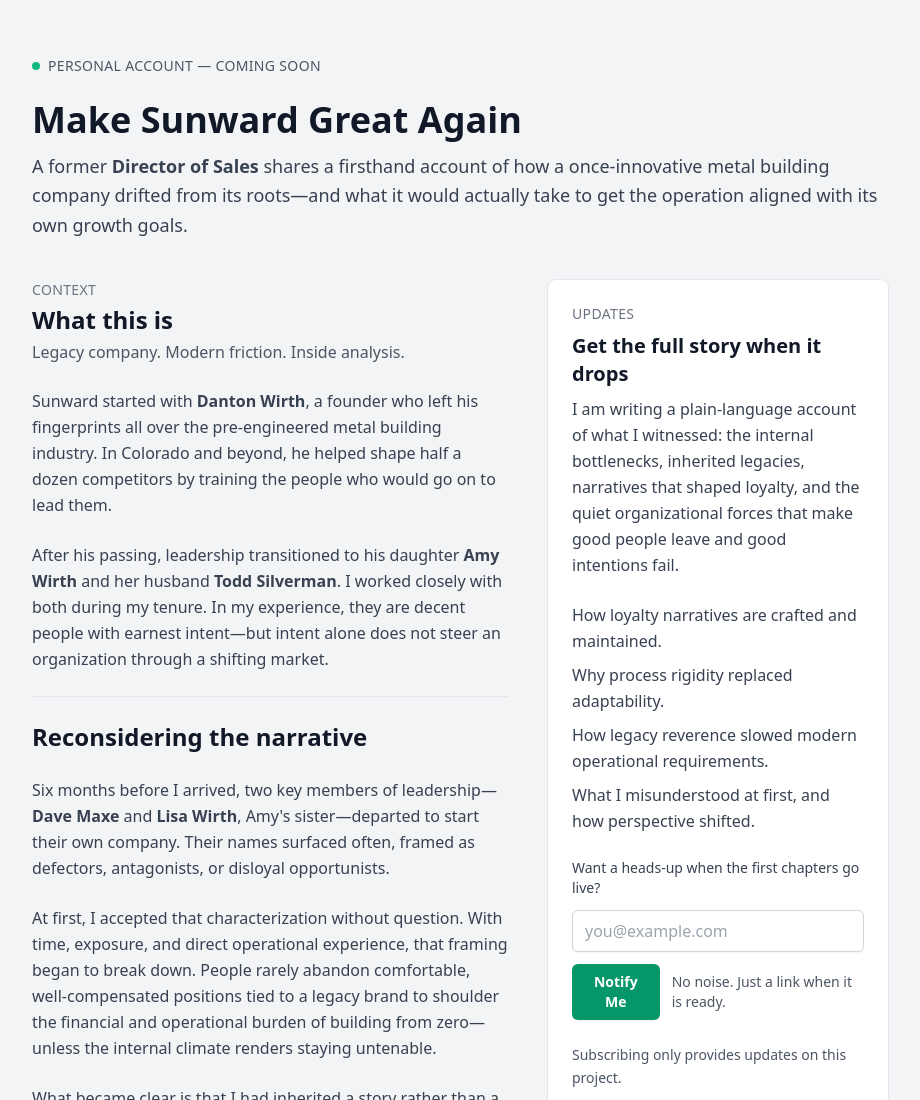
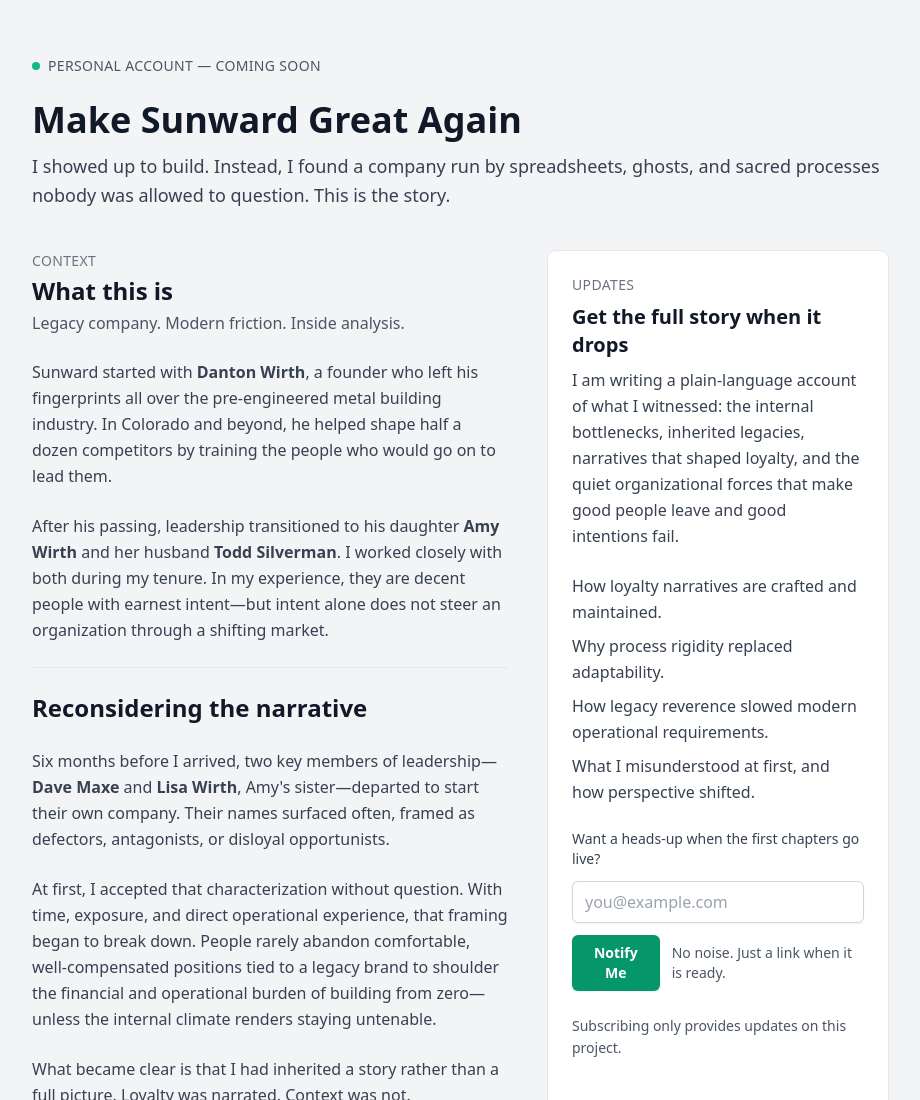
Before and after one commit to TDodgeCo/make-sunward-great-again, a plain HTML site: page index.html in a window 1280 px wide. Shown: the top 1100 px of the page, without its empty margins (180-1100 px from the left). Drawn offline with nearby package versions, Linux system fonts and the light colour scheme.

Commit message:
updated description

```diff
--- a/index.html
+++ b/index.html
@@ -16,7 +16,7 @@
 
     <h1 class="mt-6 text-3xl font-semibold text-gray-900 sm:text-4xl">Make Sunward Great Again</h1>
     <p class="mt-3 text-lg leading-relaxed text-gray-700">
-      A former <span class="font-semibold">Director of Sales</span> shares a firsthand account of how a once-innovative metal building company drifted from its roots—and what it would actually take to get the operation aligned with its own growth goals.
+      I showed up to build. Instead, I found a company run by spreadsheets, ghosts, and sacred processes nobody was allowed to question. This is the story.
     </p>
 
     <div class="mt-10 grid gap-10 lg:grid-cols-[1.4fr_1fr]">
```
